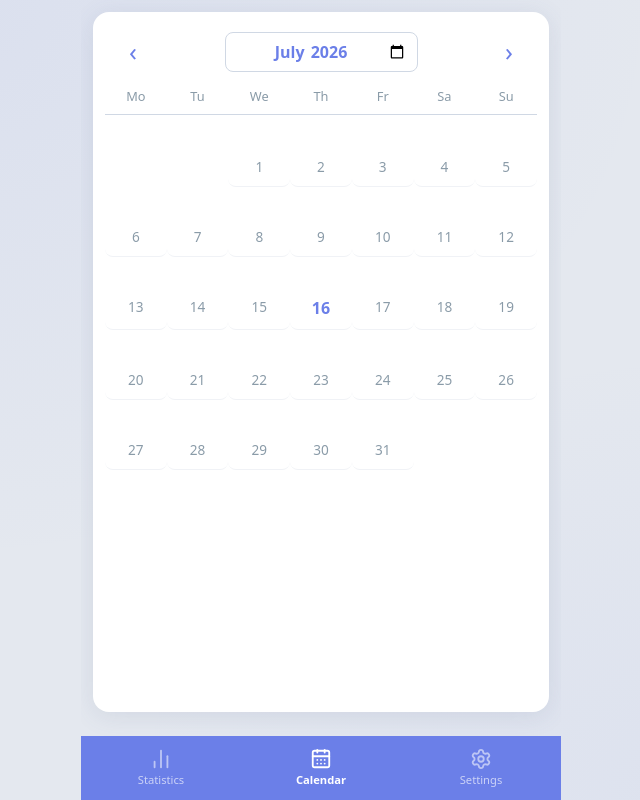
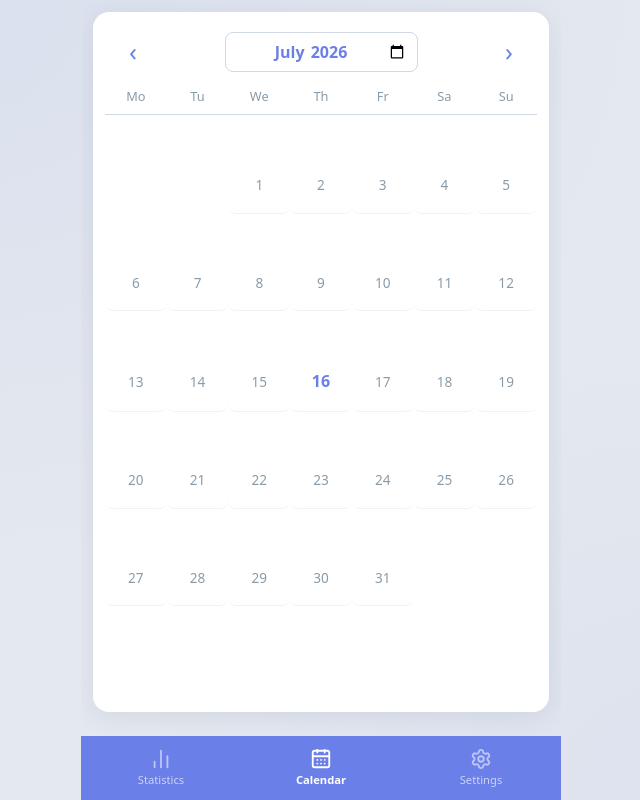
Before and after one commit to matsvet/alcogram-pwa, a React (Vite) app: page / in a window 1280 px wide. Shown: the whole page, without its empty margins (319-959 px from the left). Built offline with nearby package versions, Linux system fonts and the light colour scheme; no server answers.

Commit message:
сделал повыше каждый день календаря, чтобы он не жался кверху

```diff
--- a/src/pages/calendar/ui/CalendarPage.module.css
+++ b/src/pages/calendar/ui/CalendarPage.module.css
@@ -54,6 +54,7 @@
 }
 
 .days {
+  flex: 0.5;
   display: grid;
   grid-template-columns: repeat(7, 1fr);
   gap: 2px 0;
@@ -63,8 +64,8 @@
   display: flex;
   flex-direction: column;
   align-items: center;
-  justify-content: flex-start;
-  gap: 2px;
+  justify-content: center;
+  gap: 12px;
   min-height: 64px;
   padding: 8px 2px 10px;
   border-bottom: 1px solid #f0f2f6;
```
